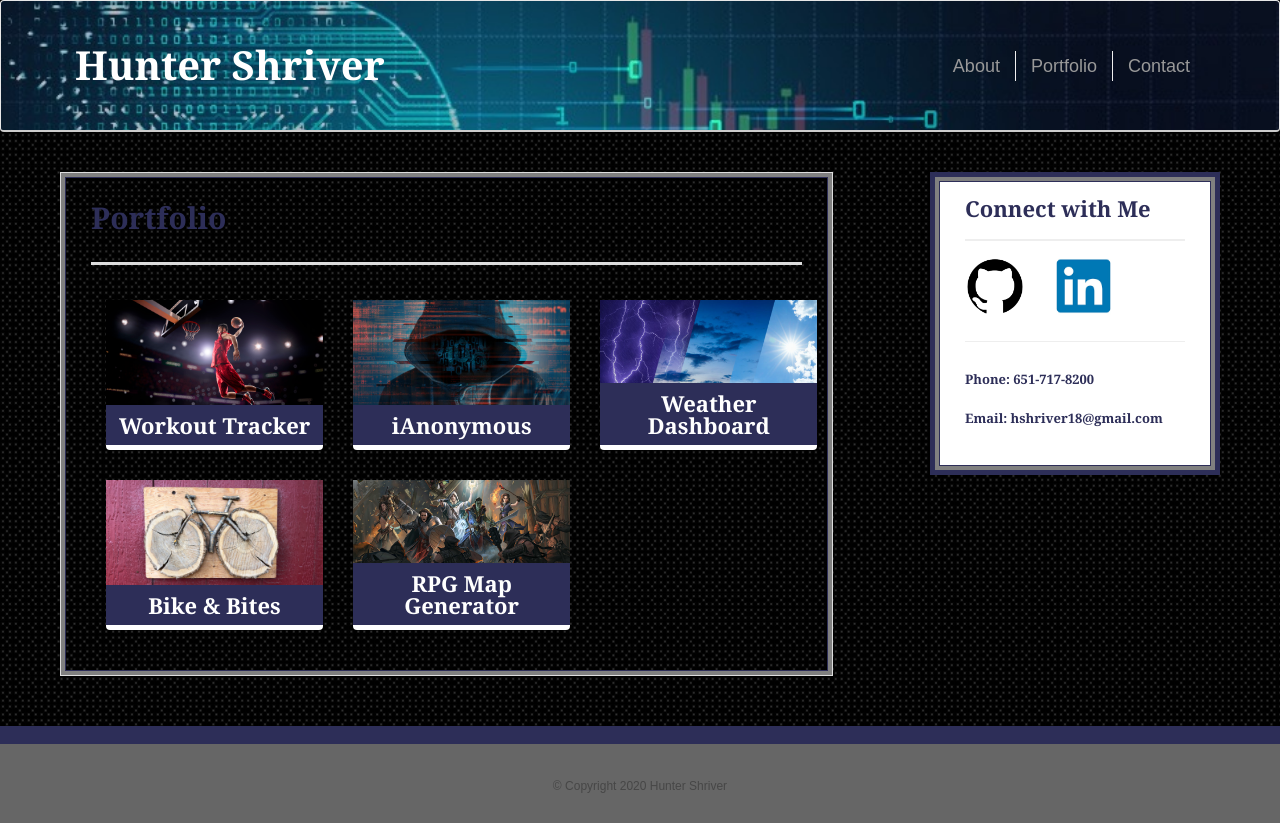
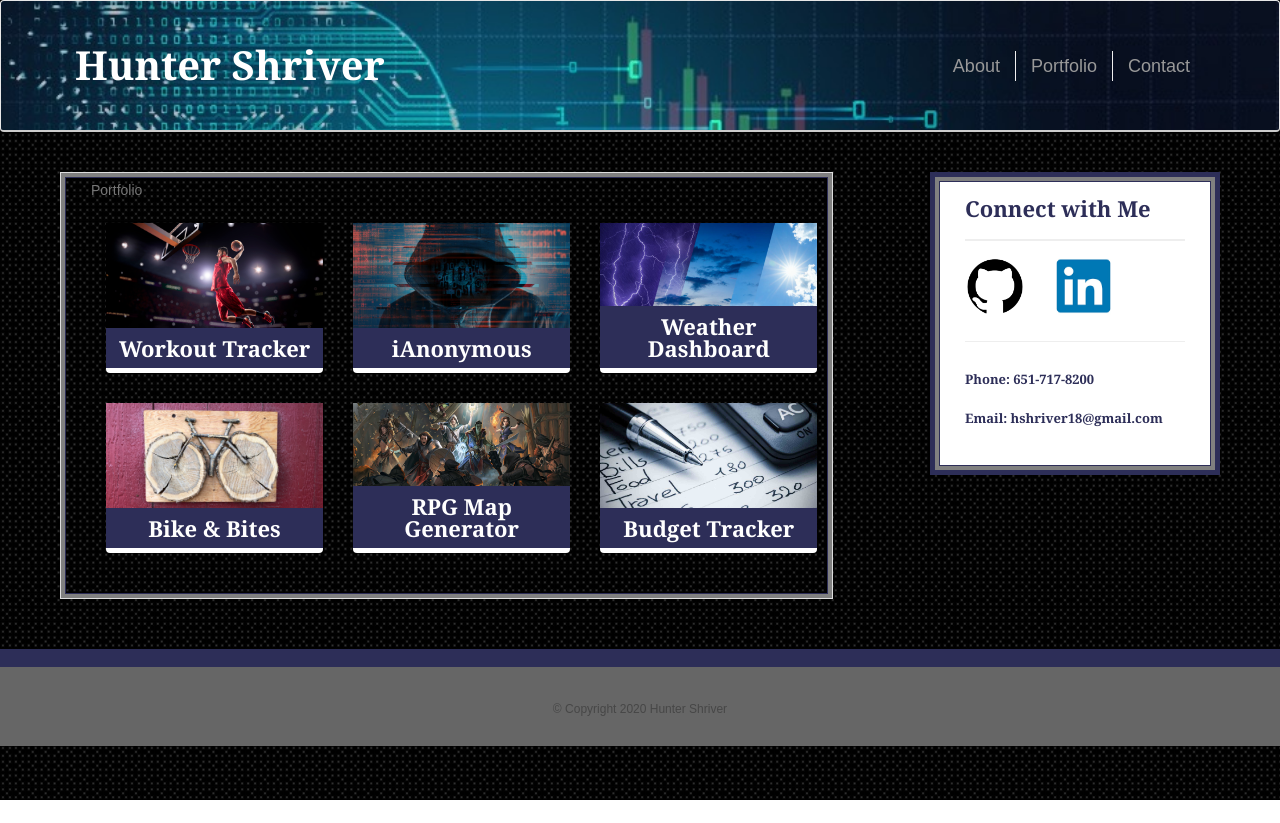
Before and after one commit to PROX-E/Bootstrap-Portfolio, a plain HTML site: page portfolio.html in a window 1280 px wide. After the commit the page ends 800 px from the top, so only its background shows below. Drawn offline with nearby package versions, Linux system fonts and the light colour scheme.

Commit message:
add budget tracker

```diff
--- a/portfolio.html
+++ b/portfolio.html
@@ -36,7 +36,7 @@
 
         <div class="row">
           <div class="col-md-8 main-section" id="projects-main">
-            <h1>Portfolio</h1>
+            <h5>Portfolio</h5>
             <div class="row">
               <div class="col-md-4">
                 <div class="col-sm-12 thumbnail text-center">
@@ -63,7 +63,7 @@
               <div class="col-md-4">
                 <div class="col-sm-12 thumbnail text-center">
                   <a href="https://ianonymous.herokuapp.com/" target="_blank">
-                    <img class="img-responsive" src="assets/images/weather.jpg" alt="iAnonymous">
+                    <img class="img-responsive" src="assets/images/weather.jpg" alt="Weather Dashboard">
                     <div class="caption">
                       <h3>Weather Dashboard</h3>
                     </div>
@@ -94,6 +94,19 @@
               </a>
             </div>
           </div>
+
+          <div class="col-md-4">
+            <div class="col-sm-12 thumbnail text-center">
+              <a href="https://pwa-budget-tracker-hs.herokuapp.com/" target="_blank">
+                <img class="img-responsive" src="assets/images/budget.jpg" alt="budget tracker">
+                <div class="caption">
+                  <h3>Budget Tracker</h3>
+                </div>
+              </a>
+            </div>
+          </div>
+
+
         </div>
 
 
```
